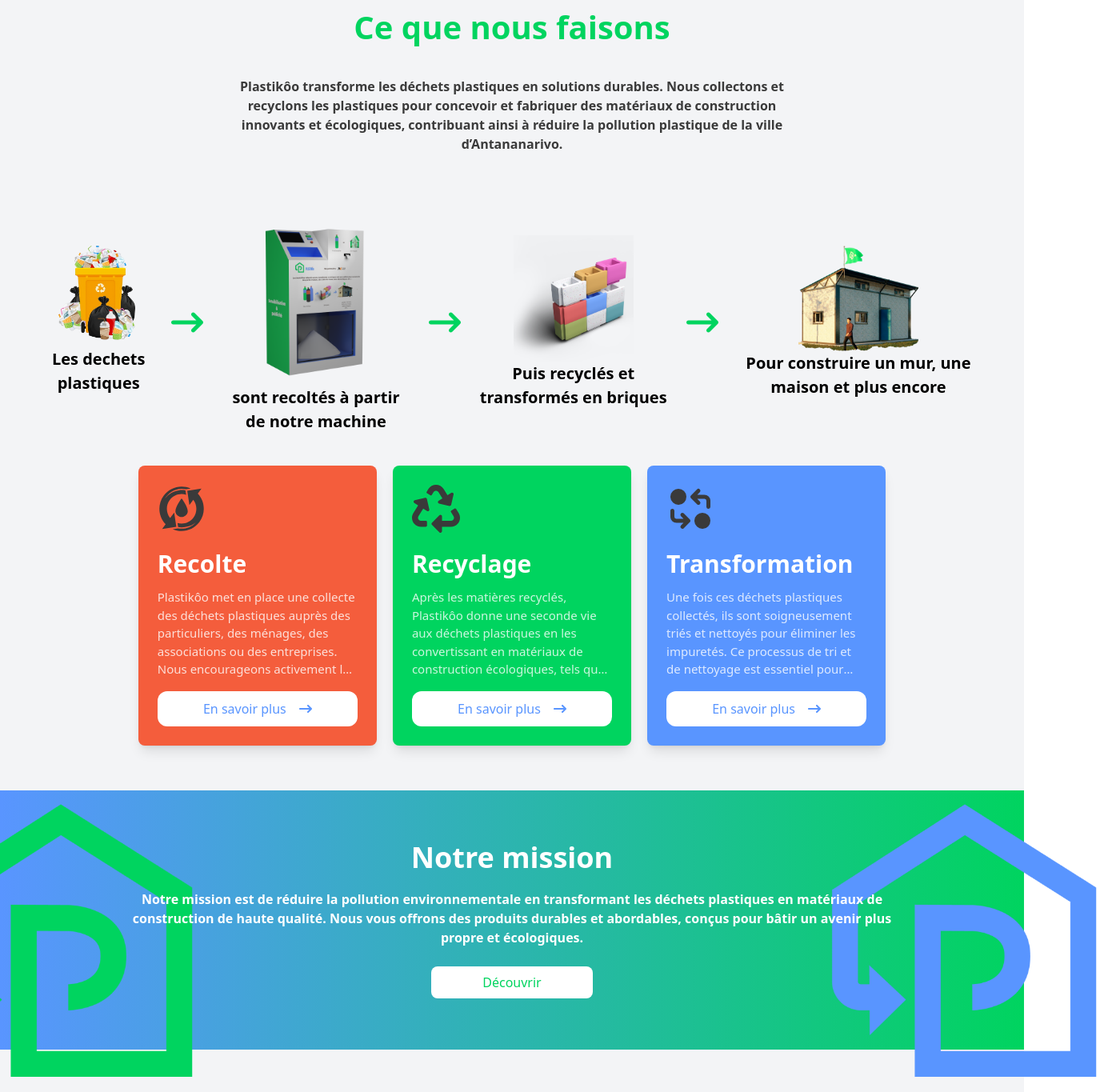
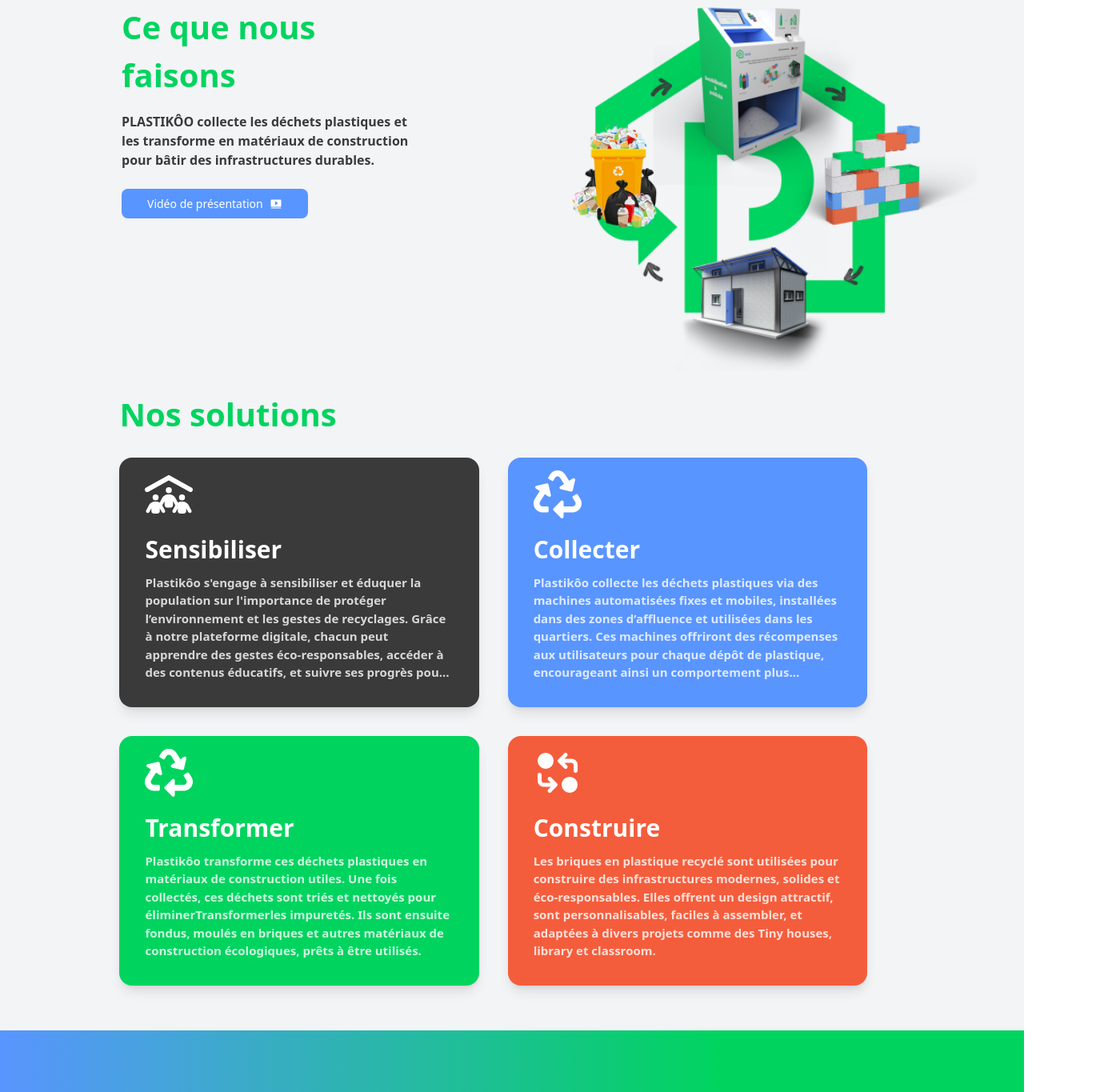
Before and after one commit to JIrintsoa/site-vitrine-plastikoo, a Next.js app: page / in a window 1280 px wide. Shown: the part 600-1965 px from the top of the page at 80% size, 1380 px wide, since content can reach past the window. Built offline with nearby package versions, Linux system fonts and the light colour scheme.

Commit message:
Refactor code to optimize image loading and update mission section

```diff
--- a/components/section/mission/Mission.tsx
+++ b/components/section/mission/Mission.tsx
@@ -6,36 +6,22 @@
 
 function Mission({}: Props) {
   return (
-    <div className="bg-linear items-center justify-center text-center overflow-hidden h-1/2 p-24 sm:p-12 md:p-16">
-      <Image
-        src="/logoVert.png"
-        alt="background"
-        width="350"
-        height="350"
-        className="absolute mt-[-60px] left-[-120px] sm:mt-[-40px] sm:left-[-80px] md:mt-[-50px] md:left-[-100px]"
-      />
-      <Image
-        src="/logobleu.png"
-        alt="background"
-        width="350"
-        height="350"
-        className="absolute mt-[-60px] right-[-120px] sm:mt-[-40px] sm:right-[-80px] md:mt-[-50px] md:right-[-100px]"
-      />
+    <div className="bg-linear flex flex-col items-center justify-center text-center overflow-hidden h-auto px-10 py-8 sm:p-10 md:p-16 lg:p-24">
       <Reveal>
-        <h1 className="text-4xl font-bold text-white mb-5 sm:text-3xl md:text-4xl">
+        <h1 className="text-[28px] sm:text-3xl md:text-4xl lg:text-[40px] font-bold text-white mb-5">
           Notre mission
         </h1>
       </Reveal>
       <Reveal>
-        <p className="text-white mb-6 pr-56 pl-56 text-[16px] font-semibold sm:pr-10 sm:pl-10 md:pr-24 md:pl-24">
-          Notre mission est de réduire la pollution environnementale en
-          transformant les déchets plastiques en matériaux de construction de
-          haute qualité. Nous vous offrons des produits durables et abordables,
-          conçus pour bâtir un avenir plus propre et écologiques.
+        <p className="text-white mb-6 text-[14px] px-7 sm:text-[16px] md:text-[18px] font-semibold sm:px-10 md:px-16 lg:px-24">
+          Notre mission est de réduire l'impact des déchets plastiques sur
+          l'environnement en éduquant et sensibilisant la communauté. Nous
+          collectons et transformons ces déchets en matériaux de construction
+          innovants pour construire des infrastructures écologiques.
         </p>
       </Reveal>
       <Reveal>
-        <button className="bg-white rounded-lg text-primary px-20 py-2 hover:scale-x-105 hover:scale-y-105 transition duration-300 sm:px-16 md:px-18">
+        <button className="bg-white rounded-lg text-primary px-12 sm:px-16 md:px-18 lg:px-20 py-2 hover:scale-105 transition duration-300">
           Découvrir
         </button>
       </Reveal>
--- a/components/section/task/Task.tsx
+++ b/components/section/task/Task.tsx
@@ -6,6 +6,7 @@
 import { RevealRight } from "../../utils/RevealRight";
 import { RevealLeft } from "../../utils/RevealLeft";
 import { ReactNode } from "react";
+import { PiVideoFill } from "react-icons/pi";
 import { FaArrowRightLong } from "react-icons/fa6";
 export interface ProcessItem {
   arrow: ReactNode;
@@ -13,46 +14,52 @@
   titre: string;
   description: string;
   bgColor: string;
+  text_color: string;
 }
 
 const ProcessCard = ({ item }: { item: ProcessItem }) => (
   <Reveal>
     <div
-      className={`${item.bgColor} hover:translate-y-3 text-white transition duration-300 rounded-lg shadow-lg p-6 flex flex-col`}
+      className={`${item.bgColor} hover:translate-y-3 text-white transition duration-300 rounded-2xl shadow-lg px-8 py-4 flex flex-col`}
     >
-      <div className="text-6xl text-start text-dark mb-4">{item.icon}</div>
+      <div className={`text-6xl text-start ${item.text_color} mb-4`}>{item.icon}</div>
       <h2 className="text-[30px] font-bold mb-2">{item.titre}</h2>
-      <p className="opacity-80 line-clamp-5 mb-4 text-[15px] text-start">
+      <p className="opacity-80 line-clamp-6 mb-4 font-semibold text-[15px] text-start">
         {item.description}
       </p>
-      <button className="bg-white flex space-x-4 text-center justify-center items-center text-secondary p-2.5 rounded-xl hover:scale-x-105 hover:scale-y-105 transition duration-300">
-        <div>En savoir plus</div>
-        <div>{item.arrow}</div>
-      </button>
     </div>
   </Reveal>
 );
 
 const Task = () => (
   <div className="p-14 bg-gray-100">
-    <div className="text-center mb-8">
-      <Reveal>
-        <h1 className="text-[40px] font-bold text-primary mt-7">
+    <div className="flex flex-col-reverse lg:flex-row justify-start items-center lg:items-start lg:space-x-8 w-full">
+  <div className="text-left px-4 md:px-12 lg:px-24 mb-8 w-full lg:w-1/2">
+    <h1 className="text-[28px] md:text-[36px] lg:text-[40px] font-bold text-primary mt-7">
       Ce que nous faisons
     </h1>
-      </Reveal>
     <Reveal>
-        <p className="mt-4 pr-56 pt-4 pb-6 text-center pl-56 text-dark font-semibold">
-          Plastikôo transforme les déchets plastiques en solutions durables.
-          Nous collectons et recyclons les plastiques pour concevoir et
-          fabriquer des matériaux de construction innovants et écologiques,
-          contribuant ainsi à réduire la pollution plastique de la ville
-          d’Antananarivo.
+      <p className="mt-4 pb-6 text-[14px] md:text-[16px] text-dark font-semibold">
+        PLASTIKÔO collecte les déchets plastiques et les transforme en
+        matériaux de construction pour bâtir des infrastructures durables.
       </p>
     </Reveal>
+    <button className="bg-secondary flex items-center py-2 justify-start text-white px-6 md:px-8 rounded-lg hover:scale-x-105 hover:scale-y-105 transition duration-300">
+      <div className="text-[12px] md:text-[14px]">Vidéo de présentation</div>
+      <PiVideoFill className="text-white ml-2" />
+    </button>
+  </div>
+  <Image
+    src="/notre-solution.png"
+    width="400"
+    height="400"
+    className=" lg:w-[50%] mr-0 lg:mr-12"
+    alt="dechet"
+  />
 </div>
 
-    <div className="flex justify-center items-center space-x-6 space-y-4 mb-10">
+
+    {/* <div className="flex justify-center items-center space-x-6 space-y-4 mb-10">
       <Step
         imageSrc="/dechet.png"
         imageAlt="dechetIllustration"
@@ -76,12 +83,18 @@
         imageAlt="Recyclage"
         description="Pour construire un mur, une maison et plus encore"
       />
-    </div>
-
-    <div className="grid grid-cols-1 w-[80%] ml-[10%] mt-auto md:grid-cols-3 gap-5">
+    </div> */}
+    <div className="justify-start">
+      {/* <div className="my-4"> */}
+      <h1 className="text-primary my-6 ml-[8%] font-bold text-[40px]">
+        Nos solutions
+      </h1>
+      {/* </div> */}
+      <div className="grid grid-cols-1 sm:grid-cols-2 lg:grid-cols-2 xl:grid-cols-2 w-[80%] ml-[8%] mt-auto gap-9">
         {process.map((item, index) => (
           <ProcessCard key={index} item={item} />
         ))}
+      </div>
     </div>
   </div>
 );
--- a/components/section/teams/Team.tsx
+++ b/components/section/teams/Team.tsx
@@ -1,4 +1,3 @@
-// import Image from "next/image";
 import React from "react";
 import { Image } from "antd";
 import { Reveal } from "../../utils/Reveal";
@@ -16,8 +15,6 @@
     image: "/TSITOO.png",
     bgColor: "bg-green-500",
   },
-
-
   {
     name: "Razafindraibe Vanessa",
     role: "DESIGN UI & UX",
@@ -90,7 +87,7 @@
             >
               <Image
                 src={member.image}
-                width="100"
+                width="200"
                 height="100"
                 alt={member.name}
                 className="w-full h-full object-cover"
--- a/components/utils/Data.tsx
+++ b/components/utils/Data.tsx
@@ -3,39 +3,51 @@
 import { TbTransformFilled } from "react-icons/tb";
 import { FaArrowRightLong } from "react-icons/fa6";
 import { ReactNode } from "react";
-
+import { FaPeopleRoof } from "react-icons/fa6";
 export interface ProcessItem {
   arrow: ReactNode;
   icon: ReactNode;
   titre: string;
   description: string;
   bgColor: string;
+  text_color: string;
 }
-
 
 export const process: ProcessItem[] = [
   {
     arrow: <FaArrowRightLong />,
-    icon: <GiWaterRecycling />,
-    titre: "Recolte",
+    icon: <FaPeopleRoof />,
+    titre: "Sensibiliser",
     description:
-      "Plastikôo met en place une collecte des déchets plastiques auprès des particuliers, des ménages, des associations ou des entreprises. Nous encourageons activement la communauté à participer à notre initiative en nous fournissant leurs déchets plastiques, contribuant ainsi à la préservation de notre environnement tout en soutenant l'économie locale.",
-    bgColor: "bg-orange",
+      "Plastikôo s'engage à sensibiliser et éduquer la population sur l'importance de protéger l’environnement et les gestes de recyclages. Grâce à notre plateforme digitale, chacun peut apprendre des gestes éco-responsables, accéder à des contenus éducatifs, et suivre ses progrès pour un avenir plus propre.",
+    bgColor: "bg-dark",
+    text_color: "text-white",
   },
   {
     arrow: <FaArrowRightLong />,
     icon: <FaRecycle />,
-    titre: "Recyclage",
+    titre: "Collecter",
     description:
-      "Après les matières recyclés, Plastikôo donne une seconde vie aux déchets plastiques en les convertissant en matériaux de construction écologiques, tels que des briques, des tables et des chaises etc. Cette initiative ne se contente pas de réduire la pollution plastique, mais elle offre également des solutions durables et abordables pour les projets de construction à Madagascar.",
+      "Plastikôo collecte les déchets plastiques via des machines automatisées fixes et mobiles, installées dans des zones d’affluence et utilisées dans les quartiers. Ces machines offriront des récompenses aux utilisateurs pour chaque dépôt de plastique, encourageant ainsi un comportement plus responsable",
+    bgColor: "bg-secondary",
+    text_color: "text-white",
+  },
+  {
+    arrow: <FaArrowRightLong />,
+    icon: <FaRecycle />,
+    titre: "Transformer",
     bgColor: "bg-primary",
+    text_color: "text-white",
+    description:
+      "Plastikôo transforme ces déchets plastiques en matériaux de construction utiles. Une fois collectés, ces déchets sont triés et nettoyés pour éliminerTransformerles impuretés. Ils sont ensuite fondus, moulés en briques et autres matériaux de construction écologiques, prêts à être utilisés.",
   },
   {
     arrow: <FaArrowRightLong />,
     icon: <TbTransformFilled />,
-    titre: "Transformation",
-    bgColor: "bg-secondary",
+    titre: "Construire ",
+    text_color: "text-white",
+    bgColor: "bg-orange",
     description:
-      "Une fois ces déchets plastiques collectés, ils sont soigneusement triés et nettoyés pour éliminer les impuretés. Ce processus de tri et de nettoyage est essentiel pour assurer la qualité des matériaux recyclés et passent ensuite par des procédés de recyclage avancés, transformant les déchets en matières premières prêtes à être réutilisées.",
+      "Les briques en plastique recyclé sont utilisées pour construire des infrastructures modernes, solides et éco-responsables. Elles offrent un design attractif, sont personnalisables, faciles à assembler, et adaptées à divers projets comme des Tiny houses, library et classroom.",
   },
 ];
--- a/tailwind.config.ts
+++ b/tailwind.config.ts
@@ -21,10 +21,10 @@
         ring: "hsl(var(--ring))",
         background: "hsl(var(--background))",
         foreground: "hsl(var(--foreground))",
-        primary:"#00D45F",
-        secondary:"#5995FF",
-        orange:"#F45D3C",
-        dark:"#3A3A3A",
+        primary: "#00D45F",
+        secondary: "#5995FF",
+        orange: "#F45D3C",
+        dark: "#3A3A3A",
         destructive: {
           DEFAULT: "hsl(var(--destructive))",
           foreground: "hsl(var(--destructive-foreground))",
@@ -47,8 +47,8 @@
         },
       },
       backgroundImage: {
-        'linear': 'linear-gradient(to right, #5995FF, #00D45F)',
-        'linear2': 'linear-gradient(to right, #00D45F,#5995FF)',
+        linear: "linear-gradient(to right, #5995FF 0%, #00D45F 70%)",
+        linear2: "linear-gradient(to right, #00D45F,#5995FF)",
       },
       borderRadius: {
         lg: "var(--radius)",
@@ -72,5 +72,5 @@
     },
   },
   plugins: [],
-} satisfies Config
+} satisfies Config;
 export default config;
```
Also changed, not shown: components/section/header/Homepage.tsx (+11 -5 lines), public/notre-solution.png (added). Lines whose indentation alone changed are shown as unchanged.
